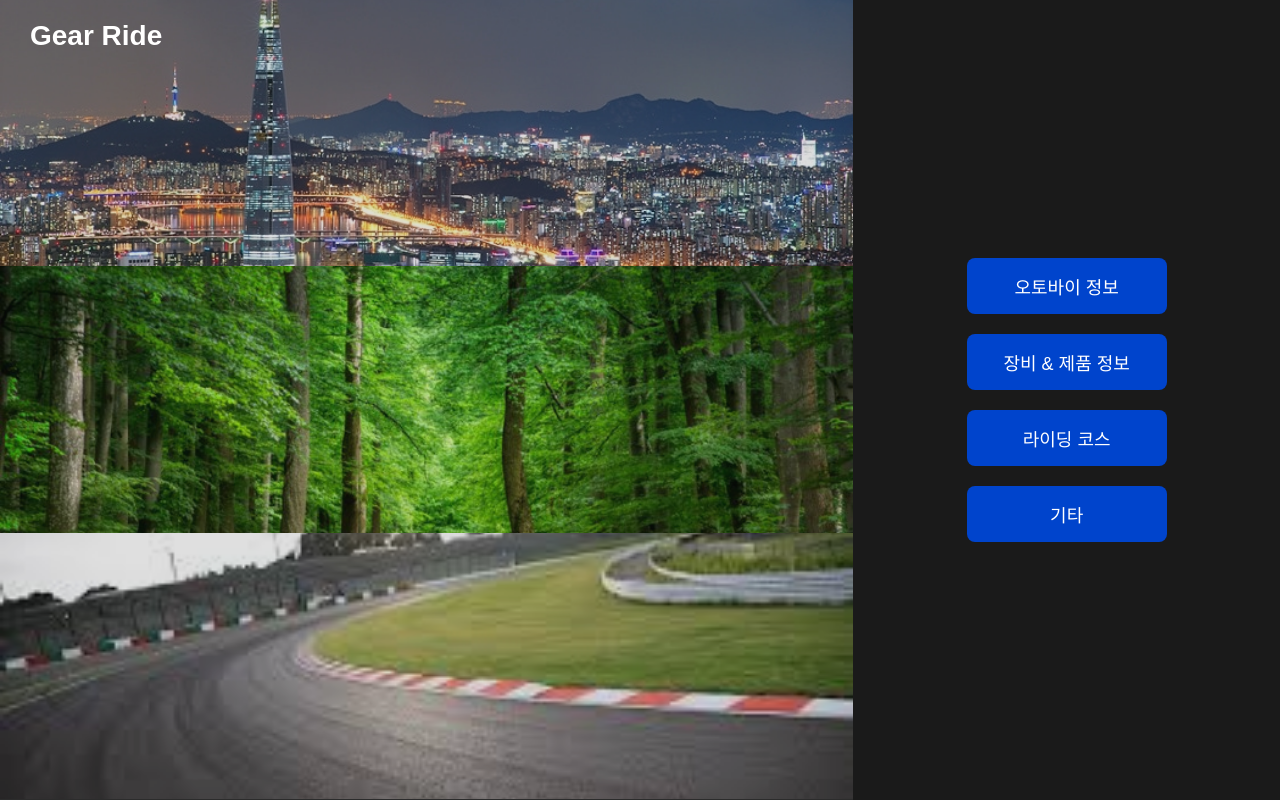
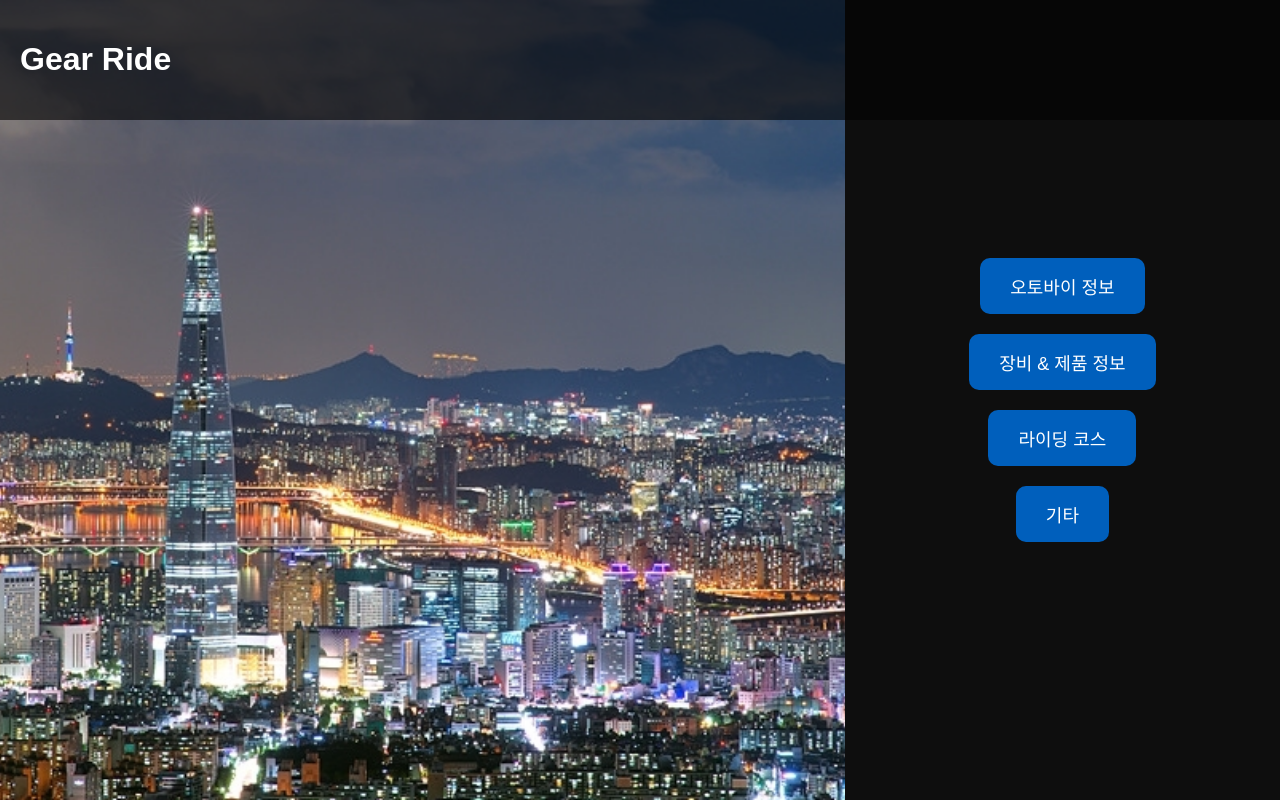
Before and after one commit to emdtks8848/Gear-Ride.github.io, a plain HTML site: page index.html in a window 1280 px wide. Drawn offline with Linux system fonts and the light colour scheme.

Commit message:
Update index.html

```diff
--- a/index.html
+++ b/index.html
@@ -5,88 +5,71 @@
   <meta name="viewport" content="width=device-width, initial-scale=1.0" />
   <title>Gear Ride</title>
   <style>
-    * {
+    body {
       margin: 0;
-      padding: 0;
+      background-color: #2f2f2f; /* 아스팔트 배경 */
+      font-family: Arial, sans-serif;
+      color: white;
+    }
+
+    header {
+      background-color: rgba(0, 0, 0, 0.6);
+      color: white;
+      padding: 20px;
+      position: absolute;
+      top: 0;
+      left: 0;
+      width: 100%;
       box-sizing: border-box;
     }
 
-    body {
-      font-family: 'Arial', sans-serif;
-      background-color: #2c2c2c; /* 아스팔트 배경 */
-      color: white;
+    .hero {
+      display: flex;
+      height: 100vh;
     }
 
-    .container {
-      display: flex;
-      height: 100vh;
-      width: 100%;
+    .hero img {
+      width: 66%;
+      object-fit: cover;
     }
 
-    header {
-      position: absolute;
-      top: 20px;
-      left: 30px;
-      font-size: 28px;
-      font-weight: bold;
-      color: #fff;
-      z-index: 10;
-    }
-
-    .background {
-      flex: 2;
-      display: flex;
-      flex-direction: column;
-      overflow: hidden;
-    }
-
-    .background img {
-      width: 100%;
-      height: 33.3%;
-      object-fit: cover;
-      opacity: 0.85;
-    }
-
-    .buttons {
-      flex: 1;
-      background-color: #1a1a1a;
+    .menu {
+      width: 34%;
       display: flex;
       flex-direction: column;
       justify-content: center;
       align-items: center;
-      gap: 20px;
+      background: rgba(0, 0, 0, 0.7);
     }
 
-    .buttons a {
-      text-decoration: none;
-      background-color: #0044cc; /* 블루 포인트 */
+    .menu button {
+      margin: 10px;
+      padding: 15px 30px;
+      font-size: 18px;
+      border: none;
+      border-radius: 10px;
+      cursor: pointer;
       color: white;
-      padding: 15px 25px;
-      border-radius: 8px;
-      font-size: 18px;
-      transition: background-color 0.3s;
-      width: 200px;
-      text-align: center;
+      background-color: #005fbc;
+      transition: 0.3s;
     }
 
-    .buttons a:hover {
-      background-color: #cc0000; /* 레드 포인트 */
+    .menu button:hover {
+      background-color: #d00000;
     }
   </style>
 </head>
 <body>
-  <header>Gear Ride</header>
-  <div class="container">
-    <div class="background">
-      <img src="city.jpg" alt="도시 이미지" />
-      <img src="nature.jpg" alt="자연 이미지" />
-      <img src="track.jpg" alt="트랙 이미지" />
-    </div>
-    <div class="buttons">
-      <a href="#">오토바이 정보</a>
-      <a href="#">장비 & 제품 정보</a>
-      <a href="#">라이딩 코스</a>
-      <a href="#">기타</a>
+  <header>
+    <h1>Gear Ride</h1>
+  </header>
+  <div class="hero">
+    <img src="city.jpg" alt="도시 이미지" />
+    <div class="menu">
+      <button onclick="location.href='#'">오토바이 정보</button>
+      <button onclick="location.href='#'">장비 & 제품 정보</button>
+      <button onclick="location.href='#'">라이딩 코스</button>
+      <button onclick="location.href='#'">기타</button>
     </div>
   </div>
 </body>
```
